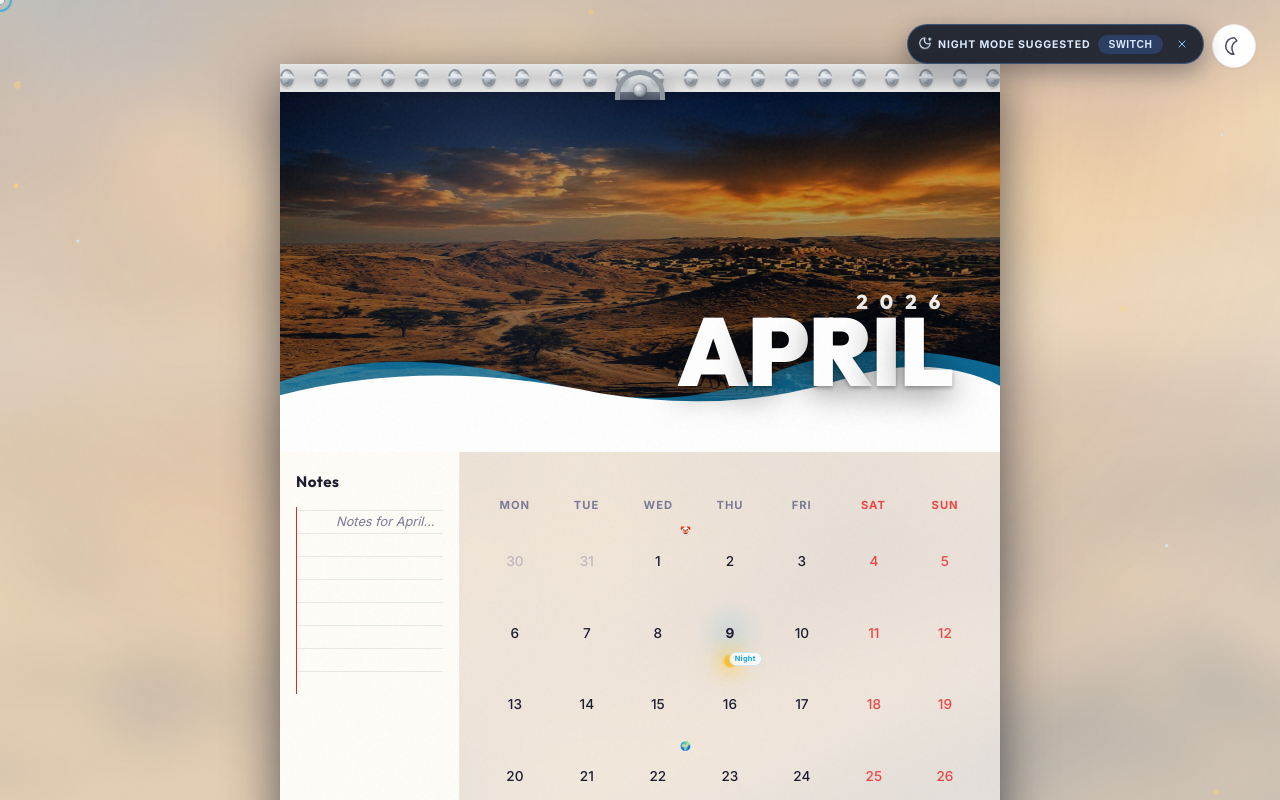
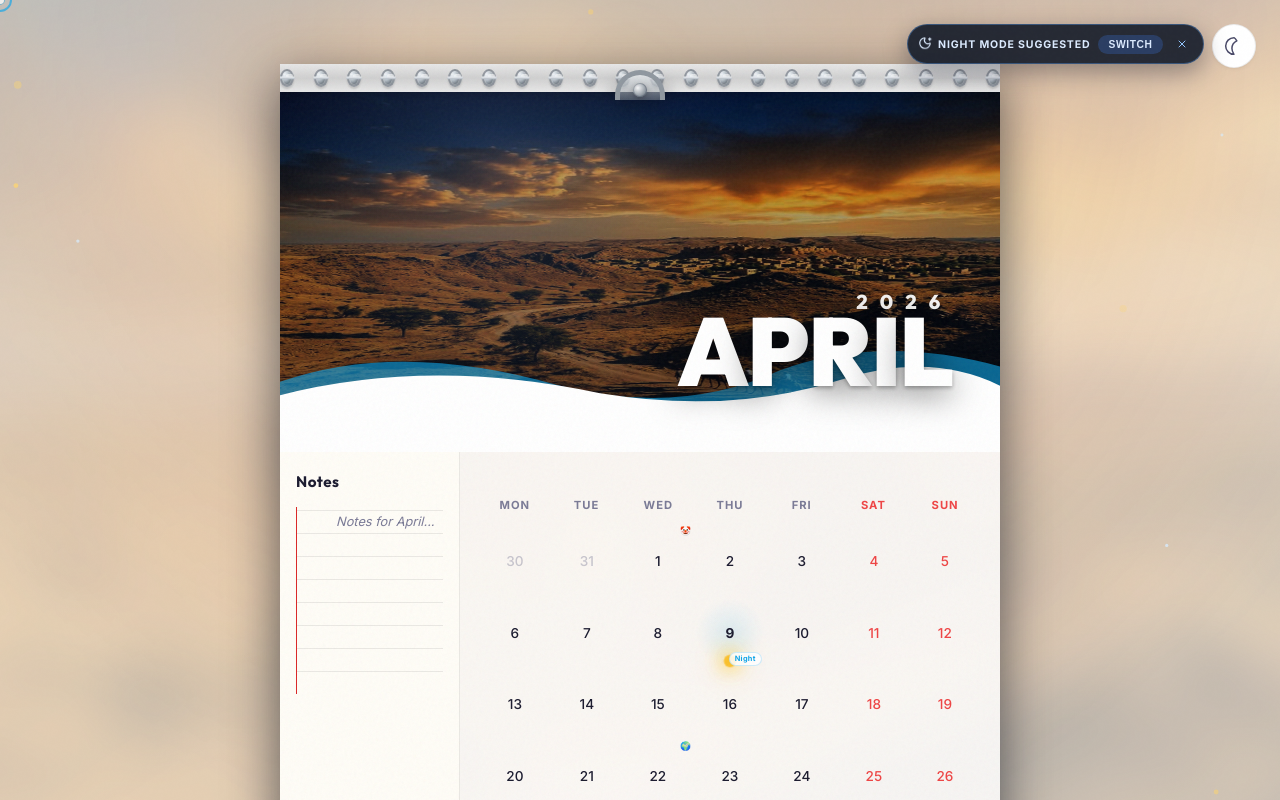
Before and after one commit to Aditgm/assignment, a Next.js app: page / in a window 1280 px wide. Shown: the top 800 px of the page. Built offline with nearby package versions, Linux system fonts and the light colour scheme.

Commit message:
Update calendar.module.css

```diff
--- a/src/styles/calendar.module.css
+++ b/src/styles/calendar.module.css
@@ -246,7 +246,7 @@
   flex-direction: column;
   max-width: 720px;
   width: 100%;
-  background: rgba(var(--bg-calendar-rgb), 0.55);
+  background: rgba(var(--bg-calendar-rgb), 0.85);
   backdrop-filter: blur(24px);
   -webkit-backdrop-filter: blur(24px);
   border-radius: 0 0 var(--radius-lg) var(--radius-lg);
```
